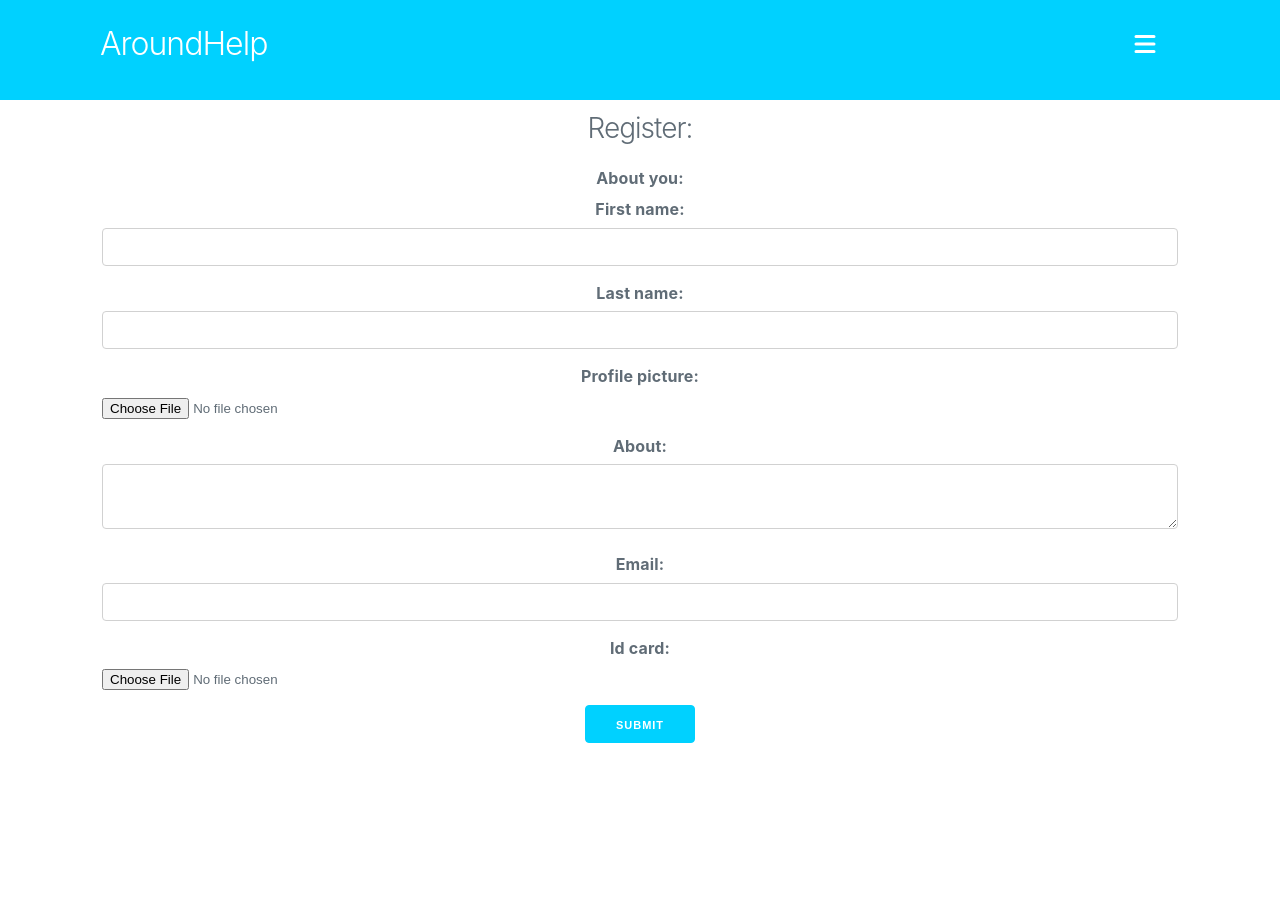
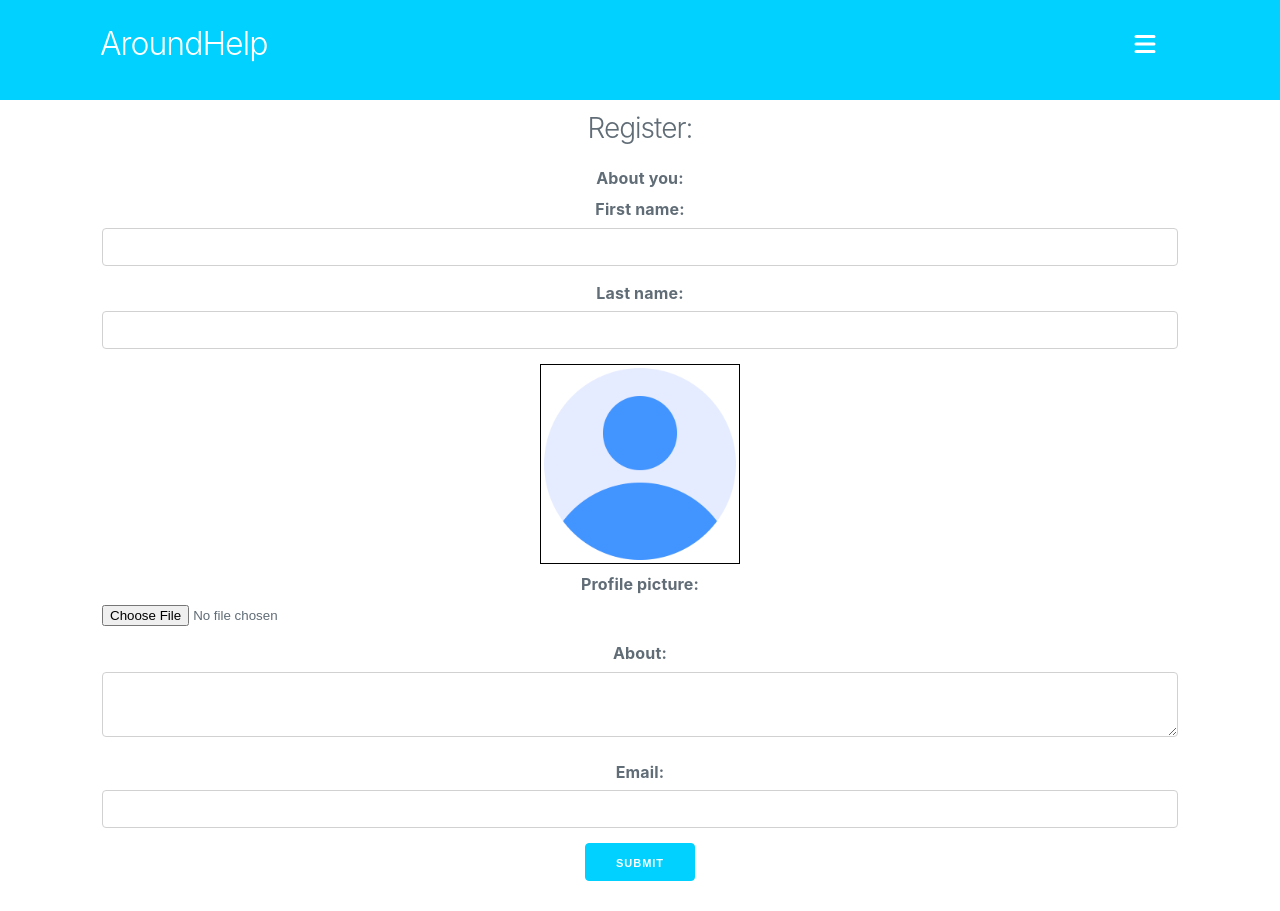
Before and after one commit to Sancxo/around-help_back, a React (Create React App) app in the folder front/: page /profile-edit in a window 1280 px wide. Before the commit the page ends 800 px from the top, so only its background shows below. Built offline with nearby package versions, Linux system fonts and the light colour scheme; no server answers; sample sign-in values are in the browser's storage.

Commit message:
feat(edit profile): adds an avatar preview when editing it

```diff
--- a/front/src/pages/EditProfile.tsx
+++ b/front/src/pages/EditProfile.tsx
@@ -1,7 +1,7 @@
 import { ReactElement, useContext, useState } from "react";
 import { useNavigate } from "react-router-dom";
 import { TokenContext, UserContext } from "../shared/context";
-import { update } from "../shared/helpers/user.helper";
+import { defaultUser, update } from "../shared/helpers/user.helper";
 
 import { RegistrationValues } from "../shared/interfaces/user.interfaces";
 
@@ -17,17 +17,13 @@ export default function EditProfile(): ReactElement {
   });
   const { user, setUser } = useContext(UserContext);
   const { token, setToken } = useContext(TokenContext);
+
+  const [avatar, setAvatar] = useState("");
   const [isLoaded, setIsLoaded] = useState(false);
   const [error, setError] = useState(false);
 
 
   const navigate = useNavigate();
-
-  // useEffect(() => {
-  //   if (token) {
-  //     getUserInfos(`${user.id!}`, token, setUserProfile, setIsLoaded, setError);
-  //   }
-  // }, [token, user.id])
 
   function handleInputs(e: React.ChangeEvent<HTMLInputElement | HTMLTextAreaElement>) {
     const name = e.target.name;
@@ -36,13 +32,16 @@ export default function EditProfile(): ReactElement {
     setRegistrationValues(registrationValues => ({ ...registrationValues, [name]: value }));
   }
   function handleImages(e: React.ChangeEvent<HTMLInputElement>) {
-    (e.target.id === "avatar-input") && setRegistrationValues(registrationValues => ({ ...registrationValues, 'avatar': e.target.files![0] }));
-    e.target.id === "id-card-input" && setRegistrationValues(registrationValues => ({ ...registrationValues, 'id_card': e.target.files![0] }));
+    const imgFile = e.target.files![0];
+    e.target.id === "avatar-input" && setRegistrationValues(registrationValues => ({ ...registrationValues, 'avatar': imgFile }));
+    setAvatar(URL.createObjectURL(imgFile));
   }
 
   function handleSubmit() {
     update(registrationValues, setUser, setToken, navigate);
   }
+
+  console.log(user)
 
   return (
     <form name="user" id="user-infos" encType='multipart/form-data' className="container">
@@ -56,6 +55,8 @@ export default function EditProfile(): ReactElement {
         <label htmlFor="last-name-input">Last name:</label>
         <input type="text" name="last_name" id="last-name-input" value={user.last_name as string} onChange={handleInputs} />
 
+        <img src={`${avatar ? avatar : (user.avatar ? user.avatar : defaultUser.avatar)}`} alt="avatar" width={200} height={200} />
+
         <label htmlFor="avatar-input">Profile picture:</label>
         <input type="file" name="avatar" id="avatar-input" accept="image/png, image/jpeg, image/gif, image/webp, image/avif" onChange={handleImages} />
 
@@ -68,9 +69,6 @@ export default function EditProfile(): ReactElement {
         <label htmlFor="email-input">Email:</label>
         <input type="email" name="email" id="email-input" value={user.email as string} onChange={handleInputs} />
 
-        <label htmlFor="id-card-input">Id card:</label>
-        <input type="file" name="id_card" id="id-card-input" accept="application/pdf, image/png, image/jpeg, image/gif, image/webp, image/avif" onChange={handleImages} />
-
         <input type="button" className="btn-prim" value="Submit" onClick={handleSubmit} />
       </fieldset>
     </form>
```
